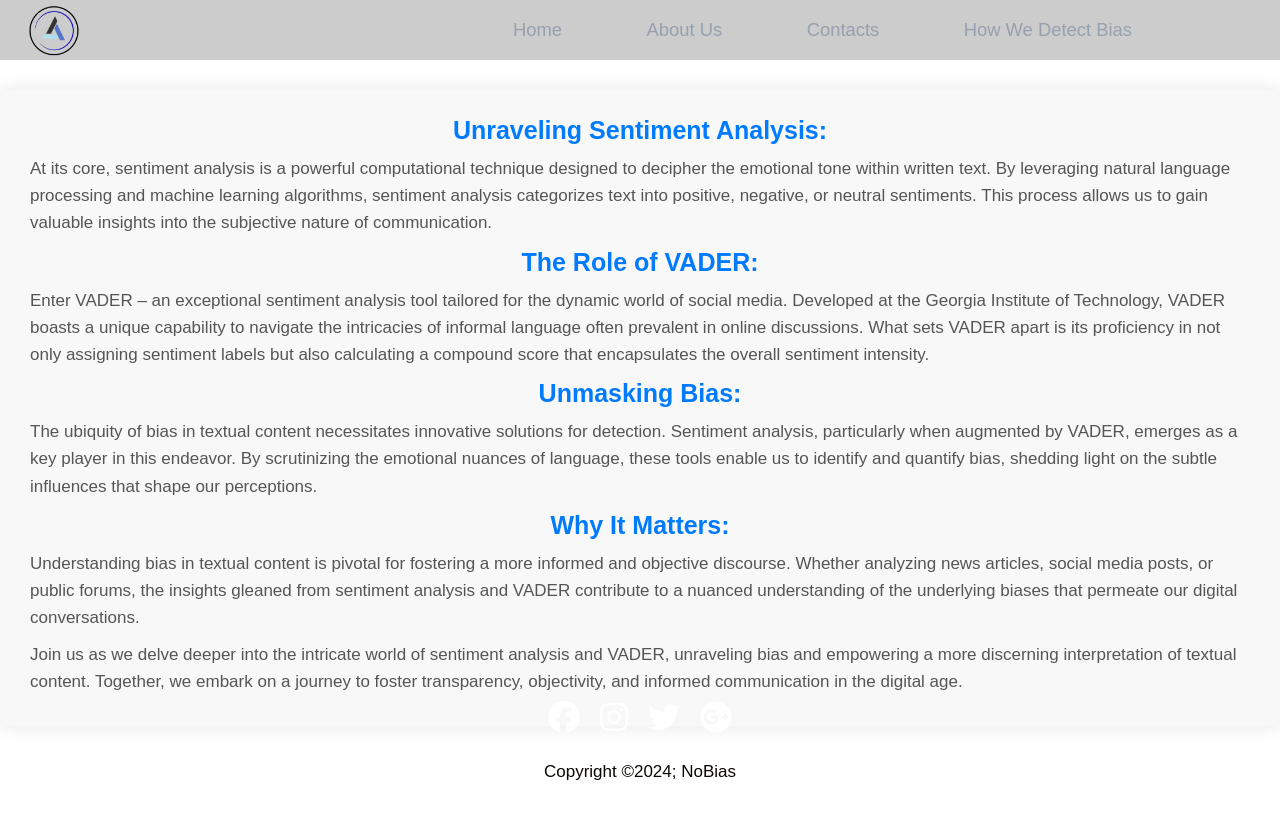
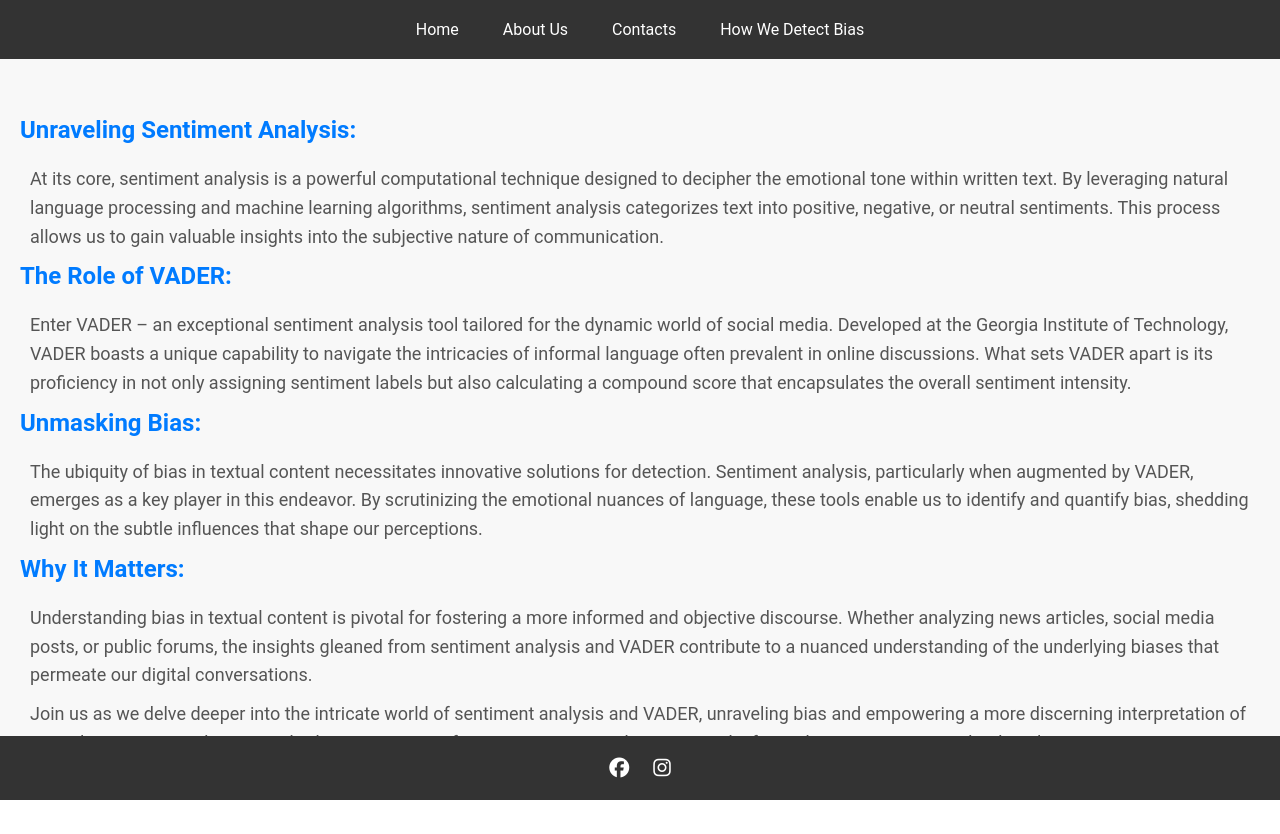
Before and after one commit to Allen-ISD-Computer-Science/REPO_NoBias_2024, a Django app: page /tech in a window 1280 px wide. After the commit the page ends 800 px from the top, so only its background shows below. Run offline with Django 4.2, Linux system fonts and the light colour scheme; parts of the project's set-up code (start-up, migrations or seed data) failed here and were passed over.

Commit message:
Updated About Us and How We Detect Bias Page

```diff
--- a/nobiasapp/templates/aboutus.html
+++ b/nobiasapp/templates/aboutus.html
@@ -5,7 +5,7 @@
 <head>
     <meta charset="UTF-8">
         <meta name="viewport" content="width=device-width, initial-scale=1.0">
-        <title>NoBias</title>
+        <title>About Us</title>
         <!-- <link rel="stylesheet" href="{% static 'css/style.css' %}"> -->
         <link rel="stylesheet" href="{% static 'css/loader.css' %}">
         <link href="https://unpkg.com/boxicons@2.1.4/css/boxicons.min.css" rel="stylesheet">
--- a/nobiasapp/templates/tech.html
+++ b/nobiasapp/templates/tech.html
@@ -1,18 +1,17 @@
 {% load static %}
-
+<!DOCTYPE html>
 <html lang="en">
 
 <head>
     <meta charset="UTF-8">
         <meta name="viewport" content="width=device-width, initial-scale=1.0">
-        <br><br><br><br><br>
-        <title>NoBias</title>
-        <link rel="stylesheet" href="{% static 'css/style.css' %}">
+        <title>How We Detect Bias</title>
+        <!-- <link rel="stylesheet" href="{% static 'css/style.css' %}"> -->
+        <link rel="stylesheet" href="{% static 'css/loader.css' %}">
         <link href="https://unpkg.com/boxicons@2.1.4/css/boxicons.min.css" rel="stylesheet">
         <link rel="stylesheet" href="https://cdnjs.cloudflare.com/ajax/libs/font-awesome/6.5.1/css/all.min.css"
             integrity="sha512-DTOQO9RWCH3ppGqcWaEA1BIZOC6xxalwEsw9c2QQeAIftl+Vegovlnee1c9QX4TctnWMn13TZye+giMm8e2LwA=="
             crossorigin="anonymous" referrerpolicy="no-referrer" />
-    </head>
     <style>
        section {
             background-color: #f8f8f8;
@@ -36,7 +35,6 @@
             font-size: 18px;
             line-height: 1.6;
             color: #555;
-            font-size: 17px;
         }
 
         ul {
@@ -51,40 +49,163 @@
         strong {
             color: #007bff;
         }
+        body {
+            font-family: 'Roboto', sans-serif;
+            margin: 0;
+            padding: 0;
+            background-color: #f5f5f5;
+            color: #333;
+        }
+
+        h1, h2, h3, h4, h5, h6 {
+            margin-top: 0;
+        }
+
+
+        .navbar {
+            background-color: #333  ;
+            padding: 20px 0;
+            text-align: center;
+            position: fixed;
+            top: 0;
+            left: 0;
+            width: 100%;
+            z-index: 1000;
+        }
+
+        .navbar a {
+            display: inline-block;
+            color: #fff;
+            text-decoration: none;
+            margin: 0 20px;
+            transition: color 0.3s;
+        }
+
+        .navbar a:hover {
+            color: #ff7b00;
+        }
+
         .logo img {
                 width: 100px;
                 float: left;
-                padding-left: 10%;
+                padding-left: 9%;
                 padding-top: 2%;
             }
 
+        .search-bar {
+            text-align: center;
+            margin-top: 50px;
+        }
+
+        .search-bar input[type="text"] {
+            padding: 10px;
+            border: none;
+            border-radius: 20px;
+            background-color: #fff;
+            color: #333;
+            width: 250px;
+            transition: width 0.3s;
+        }
+
+        .search-bar input[type="text"]:focus {
+            width: 300px;
+            outline: none;
+        }
+
+        .search-bar button {
+            padding: 10px 20px;
+            border: none;
+            border-radius: 20px;
+            background-color: #ff7b00;
+            color: #fff;
+            cursor: pointer;
+            transition: background-color 0.3s;
+        }
+
+        .search-bar button:hover {
+            background-color: #e66000;
+        }
+
+
+        .content {
+            padding: 100px 20px 20px;
+            text-align: center;
+        }
+
+        .description {
+            margin-top: 50px;
+        }
+
+
+        .testimonials {
+            display: flex;
+            flex-wrap: wrap;
+            justify-content: center;
+            margin-top: 50px;
+        }
+
+        .testimonial {
+            width: 300px;
+            padding: 20px;
+            margin: 20px;
+            background-color: #fff;
+            border-radius: 10px;
+            box-shadow: 0 0 20px rgba(0, 0, 0, 0.1);
+            transition: transform 0.3s;
+        }
+
+        .testimonial:hover {
+            transform: translateY(-10px);
+        }
+
+        .testimonial p {
+            color: #555;
+            font-style: italic;
+        }
+
+        .testimonial-author {
+            margin-top: 20px;
+            color: #777;
+        }
+
+
+        footer {
+            background-color: #333;
+            color: #ccc;
+            text-align: center;
+            padding: 20px 0;
+            position: fixed;
+            bottom: 0;
+            left: 0;
+            width: 100%;
+            z-index: 1000;
+        }
+
+        .socialIcons a {
+            color: #fff;
+            margin: 0 10px;
+            font-size: 20px;
+        }
     </style>
+</head>
 
 <body>
 
     <header class="header">
 
-            <div class="logo">
-                <img src="{% static 'img/logo.png' %}" alt="1st-logo-1" style="scale: 0.8;">
-            </div>
+
+        <nav class="navbar">
+            <a href="home" style="--i:0;">Home<span></span></a>
+            <a href="aboutus" style="--i:1;">About Us<span></span></a>
+            <a href="#" style="--i:2;">Contacts<span></span></a>
+            <a href="tech" style="--i:3;">How We Detect Bias<span></span></a>
+        </nav>
 
 
-            <input type="checkbox" id="check">
-            <label for="check" class="icons">
-                <i class="bx bx-menu" id="menu-icon"></i>
-                <i class="bx bx-x" id="close-icon"></i>
-
-
-            </label>
-            <nav class="navbar">
-                <a href="../" style="--i:0;">Home<span></span></a>
-                <a href="aboutus" style="--i:1;">About Us<span></span></a>
-                <a href="#" style="--i:2;"> Contacts<span></span></a>
-                <a href="tech" style="--i:3;"> How We Detect Bias<span></span></a>
-            </nav>
     </header>
 
     <section>
+        <br><br><br>
         <h2><strong>Unraveling Sentiment Analysis:</strong></h2>
         <p>At its core, sentiment analysis is a powerful computational technique designed to decipher the emotional tone within written text. By leveraging natural language processing and machine learning algorithms, sentiment analysis categorizes text into positive, negative, or neutral sentiments. This process allows us to gain valuable insights into the subjective nature of communication.
         </p>
@@ -101,31 +222,8 @@
         </p>
 
     </section>
-        <br><br><br><br><br><br>
 
     <footer>
-            <div class="footerContainer">
         <div class="socialIcons">
-                    <a href=""><i class="fa-brands fa-facebook "></i></a>
-                    <a href=""><i class="fa-brands fa-instagram "></i></a>
-                    <a href=""><i class="fa-brands fa-twitter "></i></a>
-                    <a href=""><i class="fa-brands fa-google-plus "></i></a>
-                </div>
-                <!-- <div class="footerNav">
-                    <ul>
-                        <li><a href="">Home</a></li>
-                        <li><a href="">About</a></li>
-                        <li><a href="">Contact Us</a></li>
-                        <li><a href="">Our Team</a></li>
-                    </ul>
-                </div> -->
-
-                <div class="footerBottom">
-
-                    <p>Copyright &copy;2024; NoBias</p>
-
-                </div>
-        </footer>
-    </body>
-
-</html>
+            <a href="#"><i class="fab fa-facebook"></i></a>
+            <a href="#"><i class="fab fa-instagram"></i
```
Also changed, not shown: db.sqlite3. Lines whose indentation alone changed are shown as unchanged.
